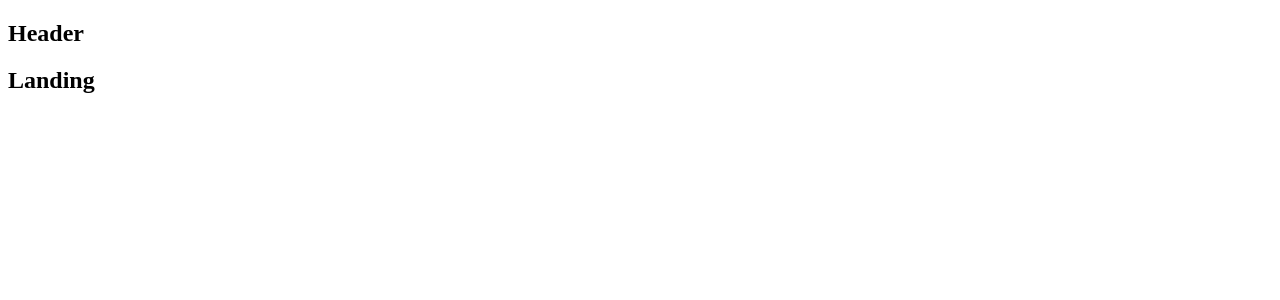
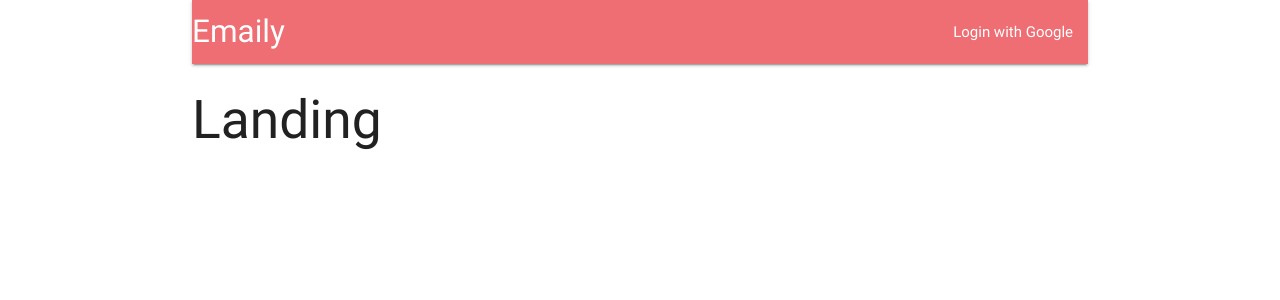
Before and after one commit to cuonghovan/Emaily, a React (Create React App) app in the folder client/: page / in a window 1280 px wide. Shown: the top 300 px of the page. Built offline with nearby package versions, Linux system fonts and the light colour scheme.

Commit message:
Add materialize-css lib

```diff
--- a/client/package.json
+++ b/client/package.json
@@ -8,9 +8,13 @@
     }
   },
   "dependencies": {
+    "materialize-css": "^0.100.2",
     "react": "^16.3.1",
     "react-dom": "^16.3.1",
-    "react-scripts": "1.1.4"
+    "react-redux": "^5.0.7",
+    "react-router-dom": "^4.2.2",
+    "react-scripts": "1.1.4",
+    "redux": "^4.0.0"
   },
   "scripts": {
     "start": "react-scripts start",
--- a/client/src/components/App.js
+++ b/client/src/components/App.js
@@ -1,7 +1,6 @@
 import React from "react";
 import { BrowserRouter, Route } from "react-router-dom";
-
-const Header = () => <h2>Header</h2>;
+import Header from "./Header";
 const Landing = () => <h2>Landing</h2>;
 const Dashboard = () => <h2>Dashboard</h2>;
 const ServeyNew = () => <h2>ServeyNew</h2>;
@@ -9,7 +8,7 @@ const ServeyNew = () => <h2>ServeyNew</h2>;
 const App = () => {
   return (
     <BrowserRouter>
-      <div>
+      <div className="container">
         <Header />
         <Route exact path="/" component={Landing} />
         <Route exact path="/serveys" component={Dashboard} />
--- /dev/null
+++ b/client/src/components/Header.js
@@ -0,0 +1,20 @@
+import React from "react";
+
+class Header extends React.Component {
+  render() {
+    return (
+      <nav>
+        <div className="nav-wrapper">
+          <a className="left brand-logo">Emaily</a>
+          <ul className="right">
+            <li>
+              <a>Login with Google</a>
+            </li>
+          </ul>
+        </div>
+      </nav>
+    );
+  }
+}
+
+export default Header;
--- a/client/src/index.js
+++ b/client/src/index.js
@@ -1,9 +1,9 @@
+import "materialize-css/dist/css/materialize.css";
 import React from "react";
 import ReactDOM from "react-dom";
 import { Provider } from "react-redux";
 import { createStore, applyMiddleware } from "redux";
 import rootReducers from "./reducers";
-
 import App from "./components/App";
 
 const store = createStore(rootReducers, {}, applyMiddleware());
```
Also changed, not shown: 1 other file (tests, documents, lock files or other folders).
